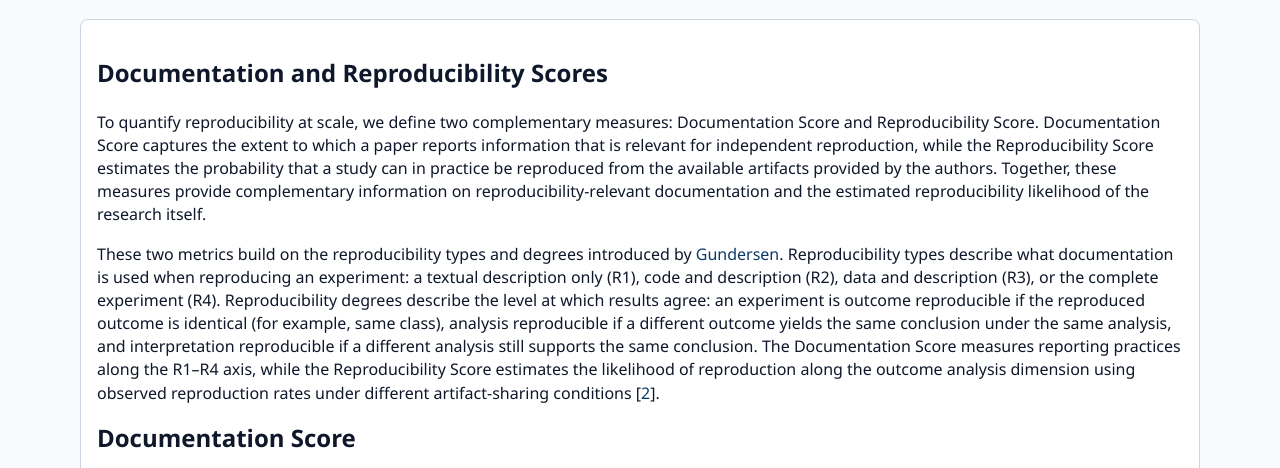
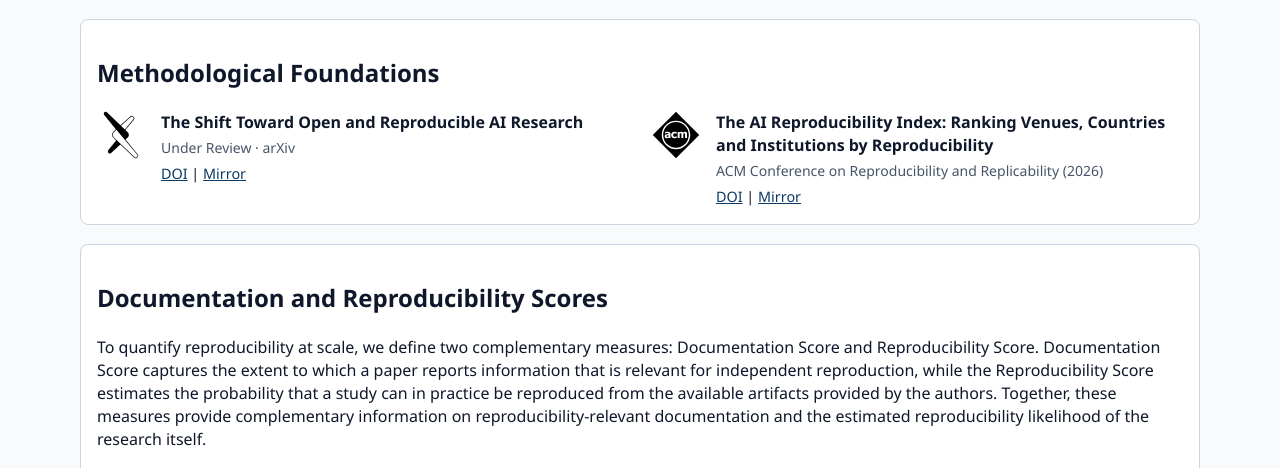
Before and after one commit to kevincoakley/reproducibilityindex-ai-web, a Python web app: template app/templates/methods.html in a window 1280 px wide. Shown: the part 62-530 px from the top of the page. Run offline with Jinja, Linux system fonts and the light colour scheme; the template is opened without the code that fills it, so the values that code supplies are empty; some libraries are stand-ins or nearby versions.

Commit message:
Added the “Methodological Foundations” section the /methods/ page
Signed-off-by: Kevin Coakley <kcoakley@sdsc.edu>

```diff
--- a/app/static/styles.css
+++ b/app/static/styles.css
@@ -507,3 +507,46 @@ pre {
     grid-template-columns: 1fr;
   }
 }
+
+/* Methods page source papers */
+.paper-grid {
+  display: grid;
+  grid-template-columns: repeat(2, minmax(0, 1fr));
+  gap: 1.5rem;
+  margin-top: 0.5rem;
+}
+
+.paper-card {
+  display: flex;
+  gap: 1rem;
+  align-items: flex-start;
+}
+
+.paper-icon {
+  width: 48px;
+  height: 48px;
+  object-fit: contain;
+  flex-shrink: 0;
+}
+
+.paper-info h3 {
+  margin: 0 0 0.25rem;
+  font-size: 1rem;
+}
+
+.paper-venue {
+  margin: 0 0 0.35rem;
+  font-size: 0.875rem;
+  color: var(--muted);
+}
+
+.paper-links {
+  margin: 0;
+  font-size: 0.9rem;
+}
+
+@media (max-width: 640px) {
+  .paper-grid {
+    grid-template-columns: 1fr;
+  }
+}
--- a/app/templates/methods.html
+++ b/app/templates/methods.html
@@ -4,6 +4,36 @@
 {% block content %}
 
 <script src="https://cdn.jsdelivr.net/npm/mathjax@3/es5/tex-mml-chtml.js"></script>
+
+  <section class="card">
+    <h1>Methodological Foundations</h1>
+    <div class="paper-grid">
+      <div class="paper-card">
+        <img src="{{ url_for('static', filename='arxiv.svg') }}" alt="arXiv" class="paper-icon" />
+        <div class="paper-info">
+          <h3>The Shift Toward Open and Reproducible AI Research</h3>
+          <p class="paper-venue">Under Review &middot; arXiv</p>
+          <p class="paper-links">
+            <a href="https://doi.org/10.48550/arXiv.2606.16974" target="_blank" rel="noopener noreferrer">DOI</a>
+            |
+            <a href="{{ url_for('static', filename='the_shift.pdf') }}" target="_blank" rel="noopener noreferrer">Mirror</a>
+          </p>
+        </div>
+      </div>
+      <div class="paper-card">
+        <img src="{{ url_for('static', filename='acm.svg') }}" alt="ACM" class="paper-icon" />
+        <div class="paper-info">
+          <h3>The AI Reproducibility Index: Ranking Venues, Countries and Institutions by Reproducibility</h3>
+          <p class="paper-venue">ACM Conference on Reproducibility and Replicability (2026)</p>
+          <p class="paper-links">
+            <a href="https://doi.org/10.1145/3820002.3828592" target="_blank" rel="noopener noreferrer">DOI</a>
+            |
+            <a href="{{ url_for('static', filename='the_ai_reproducibility_index.pdf') }}" target="_blank" rel="noopener noreferrer">Mirror</a>
+          </p>
+        </div>
+      </div>
+    </div>
+  </section>
 
   <section class="card">
 
```
Also changed, not shown: app/static/acm.svg (added), app/static/arxiv.svg (added), 2 other files.
